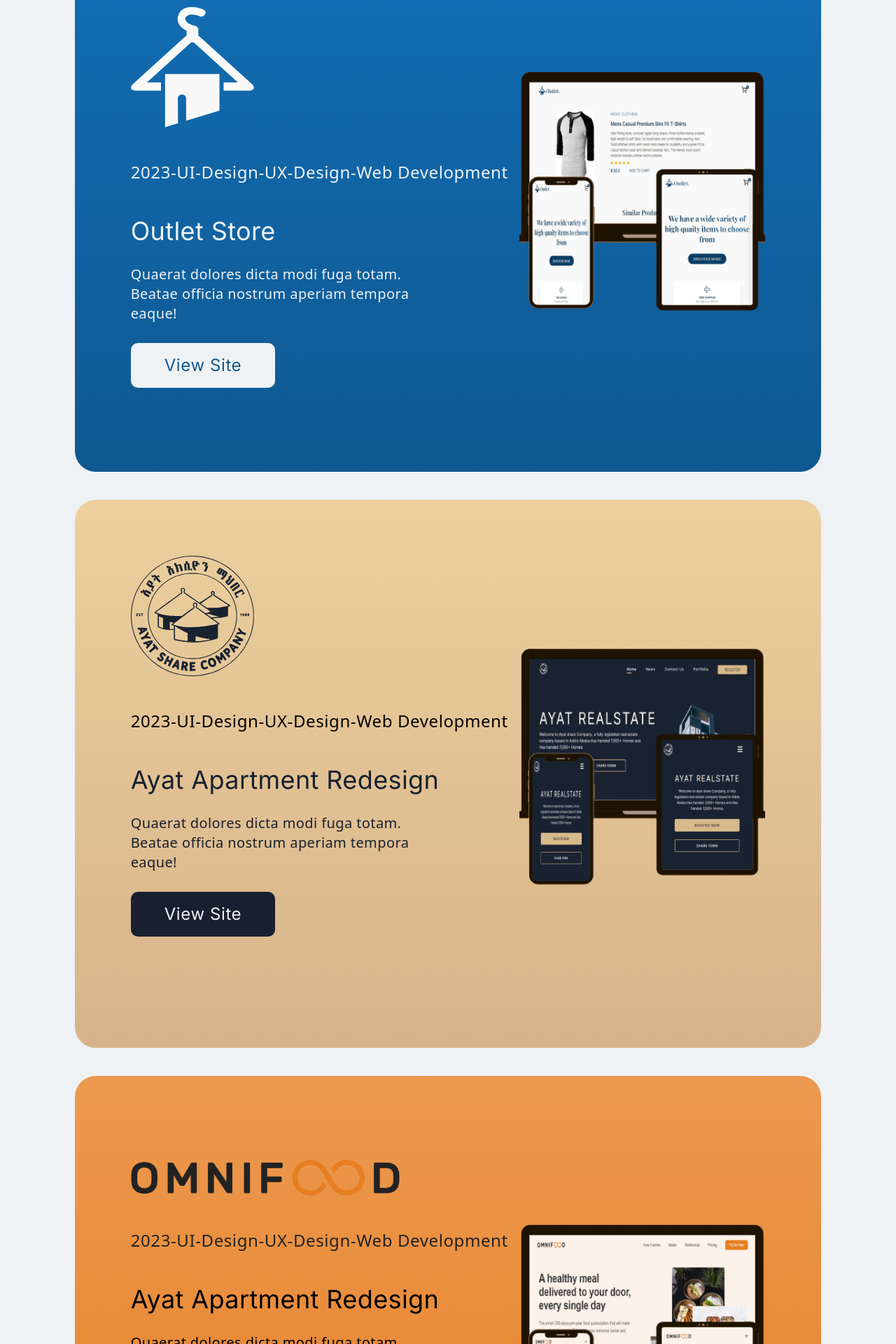
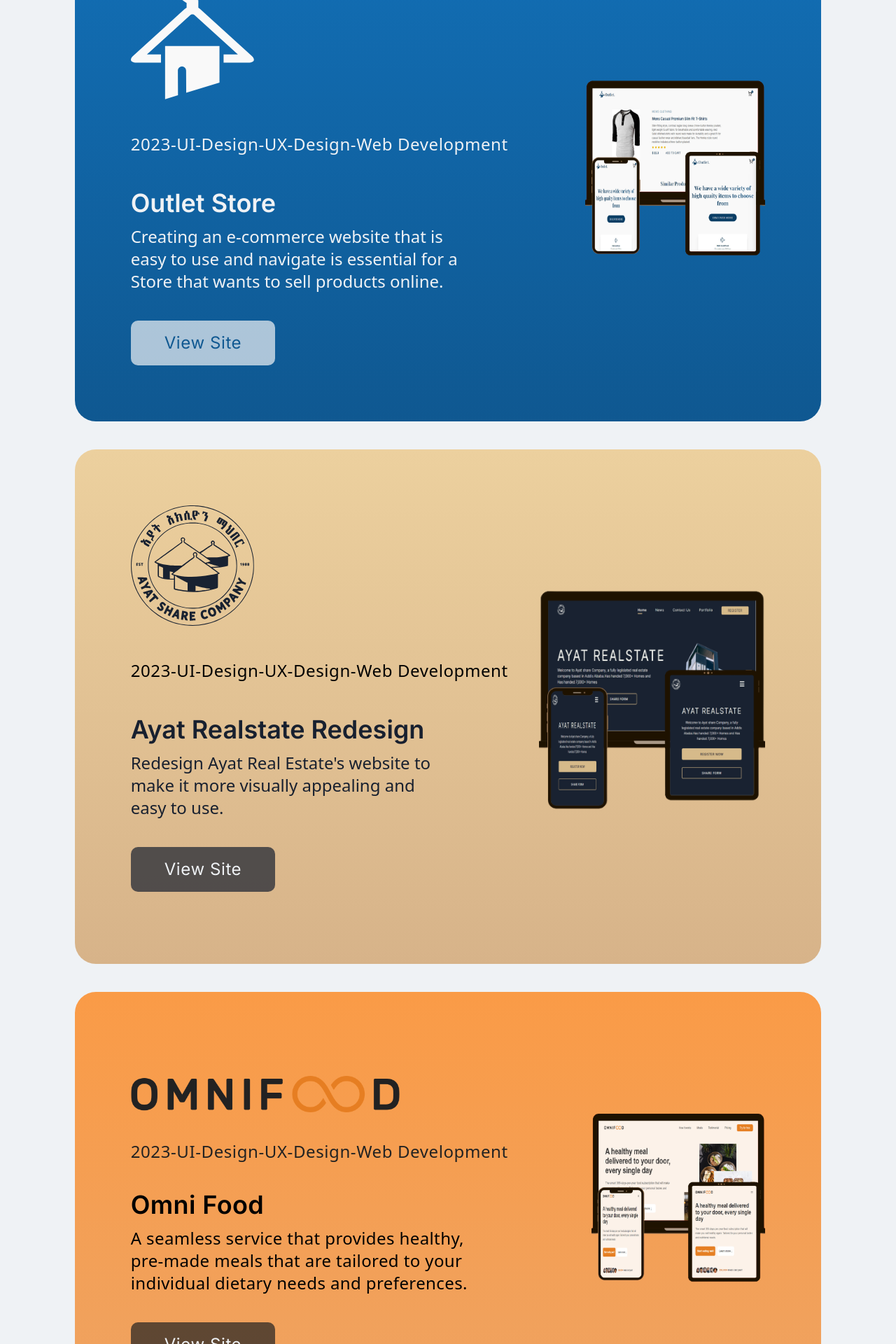
Before and after one commit to klassno3/Portfolio, a React (Create React App) app: page / in a window 1280 px wide. Shown: the part 880-2800 px from the top of the page at 70% size. Built offline with nearby package versions, Linux system fonts and the light colour scheme.

Commit message:
editing cards

```diff
--- a/src/component/Work.jsx
+++ b/src/component/Work.jsx
@@ -33,12 +33,14 @@
             <p className='text-2xl tracking-wide font-thin'> 2023-UI-Design-UX-Design-Web Development</p>
 
 
-          <div className="flex items-start justify-start gap-7  tracking-wide flex-col">
-            <h1 className='font-inter text-4xl'>Outlet Store</h1>
-            <p className='text-xl w-3/4 font-thin'> Quaerat dolores dicta modi fuga totam. Beatae officia nostrum aperiam tempora eaque!</p>
-          <a href='https://outlet-store-e-commerce.netlify.app/' className='text-2xl px-12 rounded-[10px] py-4 bg-secondary-100 text-Outlet-1 tracking-wide font-inter capitalize '>View site</a>
+          <div className="flex items-start justify-start gap-10  flex-col">
+          <div className="flex items-start justify-start gap-3   flex-col">
+            <h1 className='font-inter font-semibold text-4xl'>Outlet Store</h1>
+            <p className='text-2xl w-3/4 '>Creating an e-commerce website that is easy to use and navigate is essential for a Store that wants to sell products online.</p>
               </div>
+          <a href='https://outlet-store-e-commerce.netlify.app/' className=' hover:bg-secondary-100/90 transition-all duration-300 text-2xl px-12 rounded-[10px] py-4 bg-secondary-100/70 text-Outlet-1 tracking-wide font-inter capitalize '>View site</a>
           </div>
+            </div>
 
           <div className="w-[60%] group-hover:scale-[1.2]  transition-all duration-500 ">
             <img src={Outlet} alt="" />
@@ -57,12 +59,14 @@
             <p className='text-2xl text- tracking-wide font-thin'> 2023-UI-Design-UX-Design-Web Development</p>
 
 
-          <div className="flex items-start justify-start gap-7 text-Ayat-1.2 tracking-wide flex-col">
-            <h1 className='font-inter text-4xl'>Ayat  Apartment Redesign</h1>
-            <p className='text-xl w-3/4 font-thin'> Quaerat dolores dicta modi fuga totam. Beatae officia nostrum aperiam tempora eaque!</p>
-          <a href='https://ayat-realstate.netlify.app/' className='text-2xl px-12 rounded-[10px] py-4 bg-Ayat-1.2 text-secondary-100 tracking-wide font-inter capitalize '>View site</a>
+          <div className="flex items-start justify-start gap-10 flex-col">
+          <div className="flex items-start justify-start gap-3 text-Ayat-1.2  flex-col">
+            <h1 className='font-inter text-4xl font-semibold'>Ayat  Realstate Redesign</h1>
+            <p className='text-2xl w-3/4'>Redesign Ayat Real Estate's website to make it more  visually appealing and easy to use.</p>
               </div>
-          </div>
+          <a href='https://ayat-realstate.netlify.app/' className='hover:bg-Ayat-1.2/90  transition-all duration-300 text-2xl px-12  rounded-[10px] py-4 bg-Ayat-1.2/70 text-secondary-100 tracking-wide font-inter capitalize '>View site</a>
+              </div>
+              </div>
 
         <div className="w-[60%] group-hover:scale-[1.2] transition-all duration-500">
             <img src={Ayat} alt="" />
@@ -73,7 +77,7 @@
       <div className="group bg-gradient-to-b from-Omnifood-1.1 to-Omnifood-1 text-primary-300 mt-10 rounded-[30px] px-20 py-20 ">
         <div className="flex  justify-between">
 
-        <div className="flex gap-12 flex-col">
+        <div className="flex gap-10 flex-col">
 
         <div className="w-96 pt-10">
           <img src={OmnifoodLogo} alt="" />
@@ -81,11 +85,13 @@
             <p className='text-2xl text-Omnifood-1.2 tracking-wide font-thin'> 2023-UI-Design-UX-Design-Web Development</p>
 
 
-          <div className="flex items-start justify-start gap-7 text-secondary-200 tracking-wide flex-col">
-            <h1 className='font-inter text-4xl'>Ayat  Apartment Redesign</h1>
-            <p className='text-xl w-3/4 font-thin'> Quaerat dolores dicta modi fuga totam. Beatae officia nostrum aperiam tempora eaque!</p>
-          <a href='https://omnifood-beti.netlify.app/' className='text-2xl px-12 rounded-[10px] py-4 bg-Omnifood-1.2 text-secondary-100 tracking-wide font-inter capitalize '>View site</a>
-              </div>
+          <div className="flex items-start justify-start gap-10 e flex-col">
+          <div className="flex items-start justify-start gap-3 text-secondary-200 tracking-wide flex-col">
+            <h1 className='font-inter font-semibold text-4xl'>Omni Food</h1>
+            <p className='text-2xl w-3/4 '>A seamless service that provides healthy, pre-made meals that are tailored to your individual dietary needs and preferences.</p>
+                </div>
+          <a href='https://omnifood-beti.netlify.app/' className='hover:bg-Omnifood-1.2/90  transition-all duration-300 text-2xl px-12 rounded-[10px] py-4 bg-Omnifood-1.2/70 text-secondary-100 tracking-wide font-inter capitalize '>View site</a>
+                </div>
           </div>
 
         <div className="w-[60%] group-hover:scale-[1.2] transition-all duration-500">
--- a/tailwind.config.js
+++ b/tailwind.config.js
@@ -25,8 +25,8 @@
         "pink-100": "#F72D93",
         "Outlet-1":"#0f5891",
         "Outlet-1.1":"#126fb6",
-        "Omnifood-1":"#E67E22",
-        "Omnifood-1.1":"#ec9950",
+        "Omnifood-1":"#eea362",
+        "Omnifood-1.1":"#fa9b47",
         "Omnifood-1.2": "#222222",
         "Ayat-1":"#ecd09e",
         "Ayat-1.1":"#d7b389",
```
